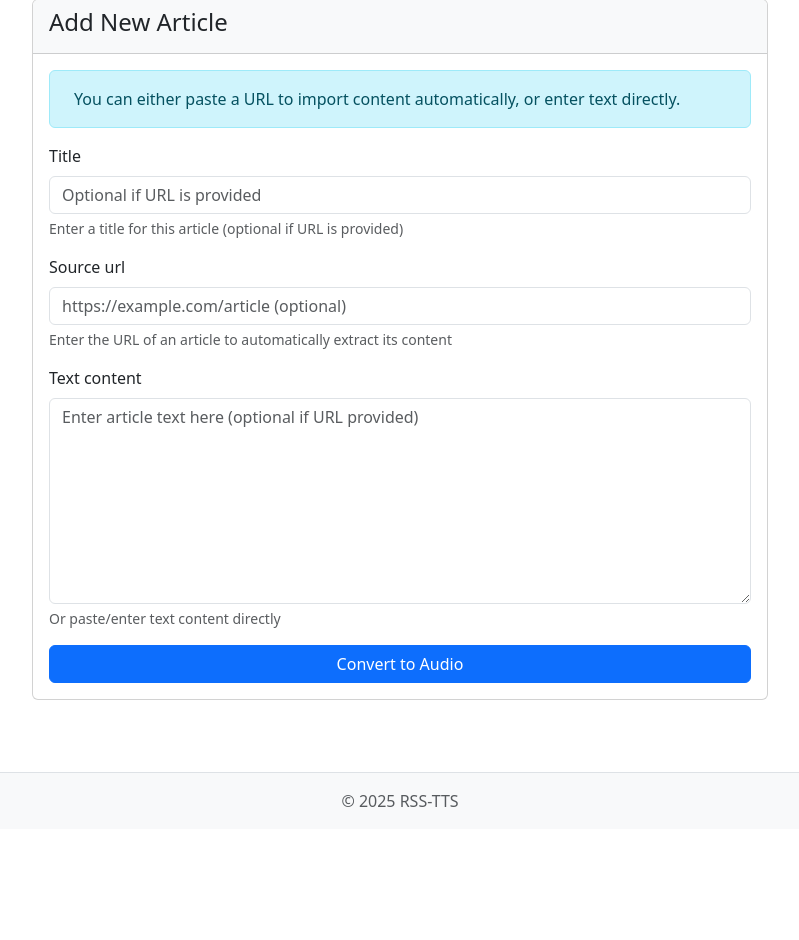
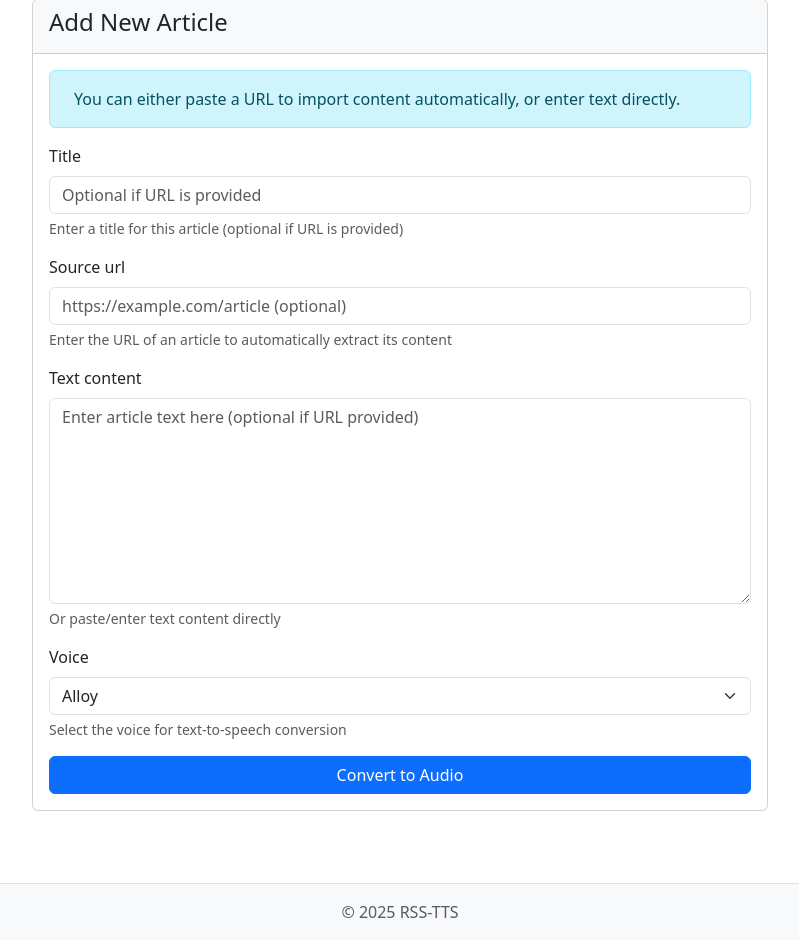
Before and after one commit to JM-Addington/RSS-TTS, a Django app: template text_to_audio/templates/article_form.html in a window 1280 px wide. Shown: the part 170-1110 px from the top of the page, without its empty margins (240-1039 px from the left). Before the commit the page ends 977 px from the top, so only its background shows below. Run offline with Django 5.2, Linux system fonts and the light colour scheme; the template is opened without the code that fills it: values that come from a table or form of the project are taken from there, others are empty; parts of the project's set-up code (start-up, migrations or seed data) failed here and were passed over; some libraries are stand-ins or nearby versions.

Commit message:
Add voice selection for articles (Part 1)
This commit adds per-article voice selection:
- Added voice field to Article model with OpenAI TTS voice options
- Updated article form to include voice selection dropdown
- Updated article list to display selected voice
- Ensured regenerated articles keep the same voice setting

🤖 Generated with [Claude Code](https://claude.ai/code)

Co-Authored-By: Claude <noreply@anthropic.com>

```diff
--- a/text_to_audio/forms.py
+++ b/text_to_audio/forms.py
@@ -17,7 +17,7 @@ class ArticleSubmissionForm(forms.ModelForm):
         """Meta options for the ArticleSubmissionForm."""
 
         model = Article
-        fields = ["title", "source_url", "text_content"]
+        fields = ["title", "source_url", "text_content", "voice"]
         widgets = {
             "title": forms.TextInput(
                 attrs={"placeholder": "Optional if URL is provided"}
@@ -31,6 +31,7 @@ class ArticleSubmissionForm(forms.ModelForm):
             "source_url": forms.URLInput(
                 attrs={"placeholder": "https://example.com/article (optional)"}
             ),
+            "voice": forms.Select(attrs={"class": "form-select"}),
         }
 
     def clean(self):
--- a/text_to_audio/models.py
+++ b/text_to_audio/models.py
@@ -53,6 +53,23 @@ class Article(models.Model):
         (FAILED, "Failed"),
     ]
 
+    # Available voice options for TTS
+    VOICE_ALLOY = "alloy"
+    VOICE_ECHO = "echo"
+    VOICE_FABLE = "fable"
+    VOICE_ONYX = "onyx"
+    VOICE_NOVA = "nova"
+    VOICE_SHIMMER = "shimmer"
+
+    VOICE_CHOICES = [
+        (VOICE_ALLOY, "Alloy"),
+        (VOICE_ECHO, "Echo"),
+        (VOICE_FABLE, "Fable"),
+        (VOICE_ONYX, "Onyx"),
+        (VOICE_NOVA, "Nova"),
+        (VOICE_SHIMMER, "Shimmer"),
+    ]
+
     feed: models.ForeignKey = models.ForeignKey(
         Feed,
         on_delete=models.CASCADE,
@@ -72,6 +89,14 @@ class Article(models.Model):
     )
     text_content: models.TextField = models.TextField(
         null=False, blank=True, help_text="The text content of the article."
+    )
+    voice: models.CharField = models.CharField(
+        max_length=20,
+        choices=VOICE_CHOICES,
+        default=VOICE_ALLOY,
+        null=False,
+        blank=False,
+        help_text="The voice to use for text-to-speech conversion.",
     )
     audio_file_path: models.CharField = models.CharField(
         max_length=255, blank=True, help_text="Path to the audio file."
--- a/text_to_audio/templates/article_form.html
+++ b/text_to_audio/templates/article_form.html
@@ -64,6 +64,13 @@
             <div class="form-text">Or paste/enter text content directly</div>
           </div>
 
+          <div class="mb-3">
+            <label for="{{ form.voice.id_for_label }}" class="form-label">Voice</label>
+            {{ form.voice.errors }}
+            {{ form.voice|add_class:"form-select" }}
+            <div class="form-text">Select the voice for text-to-speech conversion</div>
+          </div>
+
           <div class="d-grid">
             <button type="submit" class="btn btn-primary">Convert to Audio</button>
           </div>
--- a/text_to_audio/views.py
+++ b/text_to_audio/views.py
@@ -419,12 +419,13 @@ class RegenerateArticleView(LoginRequiredMixin, View):
             Article, pk=article_id, feed__user=request.user
         )
 
-        # Create a new article with the same content
+        # Create a new article with the same content and voice
         new_article = Article(
             feed=original_article.feed,
             title=original_article.title,
             source_url=original_article.source_url,
             text_content=original_article.text_content,
+            voice=original_article.voice,  # Preserve voice setting
             audio_uuid=uuid.uuid4(),  # Generate a new UUID
             status=Article.PROCESSING,
         )
```
Also changed, not shown: text_to_audio/templates/article_list.html (+8 -0 lines), text_to_audio/migrations/0010_article_voice.py (added).
